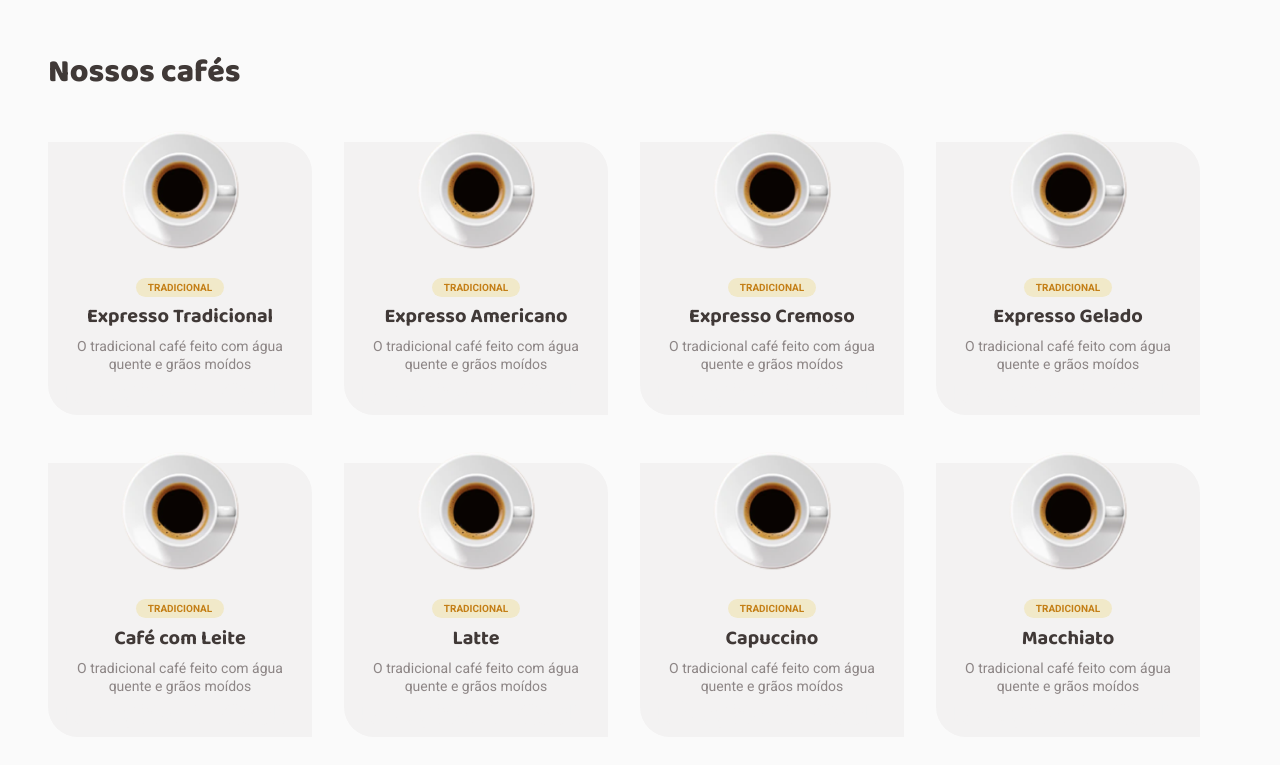
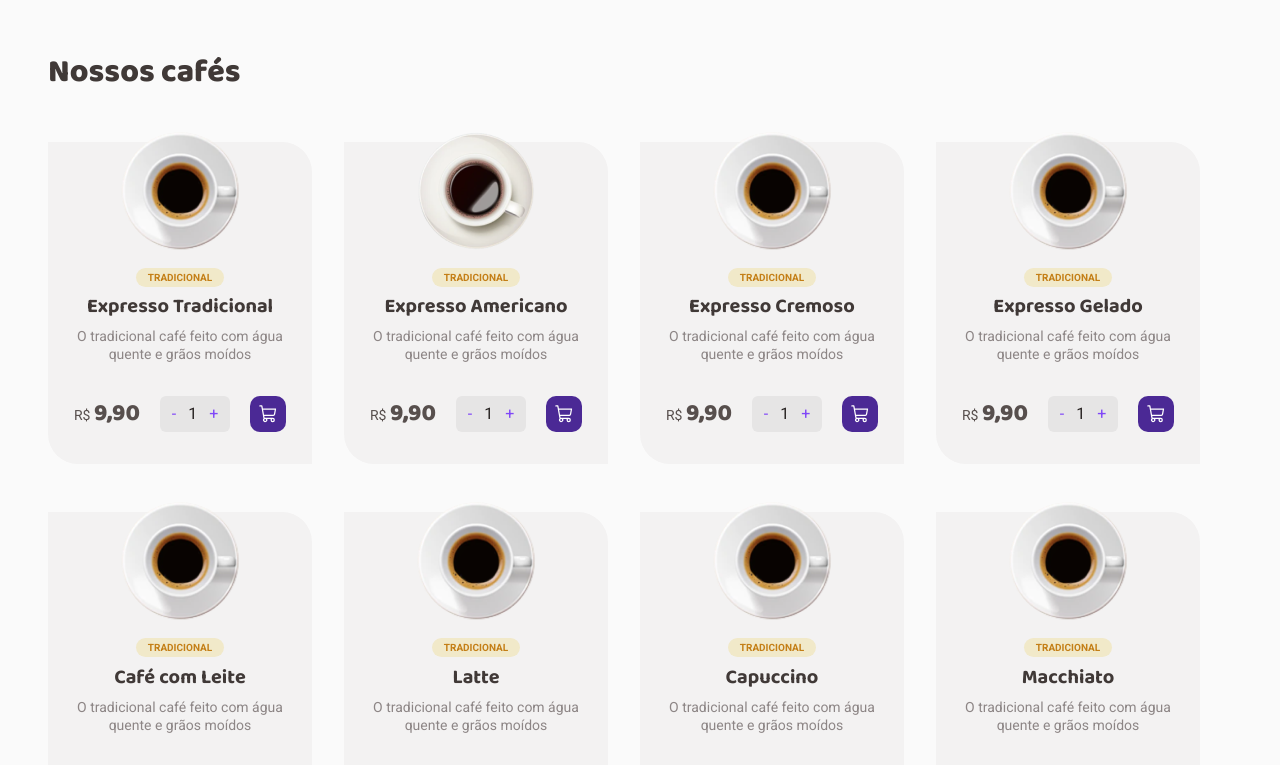
Before and after one commit to rafaelpalma88/challenge-02-reactjs-rocketseat, a React (Vite) app: page / in a window 1280 px wide. Shown: the part 600-1365 px from the top of the page. Built offline with nearby package versions, Linux system fonts and the light colour scheme; the HTML template or start-up script is replaced by a standard one.

Commit message:
adjusting button cart

```diff
--- a/src/components/ProductItem/index.tsx
+++ b/src/components/ProductItem/index.tsx
@@ -1,8 +1,12 @@
+import { ShoppingCart } from '@phosphor-icons/react';
 import {
+  ButtonAddToCart,
+  ButtonQty,
   ButtonsWrapper,
   Description,
   ImageContainer,
   Label,
+  Price,
   ProductImage,
   Title,
   Wrapper,
@@ -27,9 +31,15 @@ export function ProductItem({ productImage, productTitle }: ProductItemProps) {
         O tradicional café feito com água quente e grãos moídos
       </Description>
       <ButtonsWrapper>
-        <p>R$ 9,90</p>
-        <p>+ 1 -</p>
-        <p>Cart</p>
+        <Price>
+          R$ <span>9,90</span>
+        </Price>
+        <ButtonQty>
+          <span>-</span> 1 <span>+</span>
+        </ButtonQty>
+        <ButtonAddToCart>
+          <ShoppingCart size={20} />
+        </ButtonAddToCart>
       </ButtonsWrapper>
     </Wrapper>
   );
--- a/src/components/ProductItem/styles.ts
+++ b/src/components/ProductItem/styles.ts
@@ -15,7 +15,7 @@ export const Wrapper = styled.div`
 
 export const ImageContainer = styled.div`
   position: relative;
-  height: 120px;
+  height: 110px;
 `;
 
 export const ProductImage = styled.img`
@@ -45,7 +45,7 @@ export const Label = styled.span`
   ${mixins.fonts.tag};
   text-transform: uppercase;
   font-weight: bold;
-  margin-bottom: 1.5rem;
+  margin-bottom: 3rem;
   padding-top: 0.25rem;
   padding-bottom: 0.25rem;
   padding-left: 0.75rem;
@@ -54,4 +54,49 @@ export const Label = styled.span`
 
 export const ButtonsWrapper = styled.p`
   display: flex;
+  justify-content: space-around;
+  padding-top: 2rem;
+  padding-bottom: 2rem;
+  align-items: center;
 `;
+
+export const Price = styled.p`
+  ${mixins.fonts.textS};
+  color: ${props => props.theme['base-text']};
+
+  span {
+    ${mixins.fonts.titleM};
+  }
+`;
+
+export const ButtonQty = styled.div`
+  background-color: ${props => props.theme['base-button']};
+  border-radius: 6px;
+  ${mixins.fonts.textM};
+  color: ${props => props.theme['base-title']};
+  padding-right: 0.25rem;
+  padding-left: 0.25rem;
+  padding-top: 0.5rem;
+  padding-bottom: 0.5rem;
+
+  span {
+    display: inline-block;
+    color: ${props => props.theme['purple']};
+    /* font-weight: bold; */
+    padding-right: 0.5rem;
+    padding-left: 0.5rem;
+  }
+`;
+
+export const ButtonAddToCart = styled.button`
+  display: flex;
+  border: 0px;
+  border-radius: 10px;
+  background-color: ${props => props.theme['purple-dark']};
+  color: ${props => props.theme['white']};
+  height: auto;
+  padding-right: 0.5rem;
+  padding-left: 0.5rem;
+  padding-top: 0.5rem;
+  padding-bottom: 0.5rem;
+`;
--- a/src/components/ProductsLIst/index.tsx
+++ b/src/components/ProductsLIst/index.tsx
@@ -1,6 +1,7 @@
 import { ProductItem } from '../ProductItem';
 import { ListItem, ListItems, Title, Wrapper } from './styles';
 import imgProductExpressoTradicional from '../../assets/expresso_tradicional.png';
+import imgProductExpressoAmericano from '../../assets/expresso_americano.png';
 
 export function ProductsList() {
   return (
@@ -15,7 +16,7 @@ export function ProductsList() {
         </ListItem>
         <ListItem>
           <ProductItem
-            productImage={imgProductExpressoTradicional}
+            productImage={imgProductExpressoAmericano}
             productTitle="Expresso Americano"
           />
         </ListItem>
--- a/src/components/ProductsLIst/styles.ts
+++ b/src/components/ProductsLIst/styles.ts
@@ -19,4 +19,8 @@ export const ListItem = styled.div`
   box-sizing: border-box;
   flex: 0 0 calc(25% - 2rem);
   padding-top: 1rem;
+
+  @media (max-width: 768px) {
+    flex: 0 0 100%;
+  }
 `;
```
